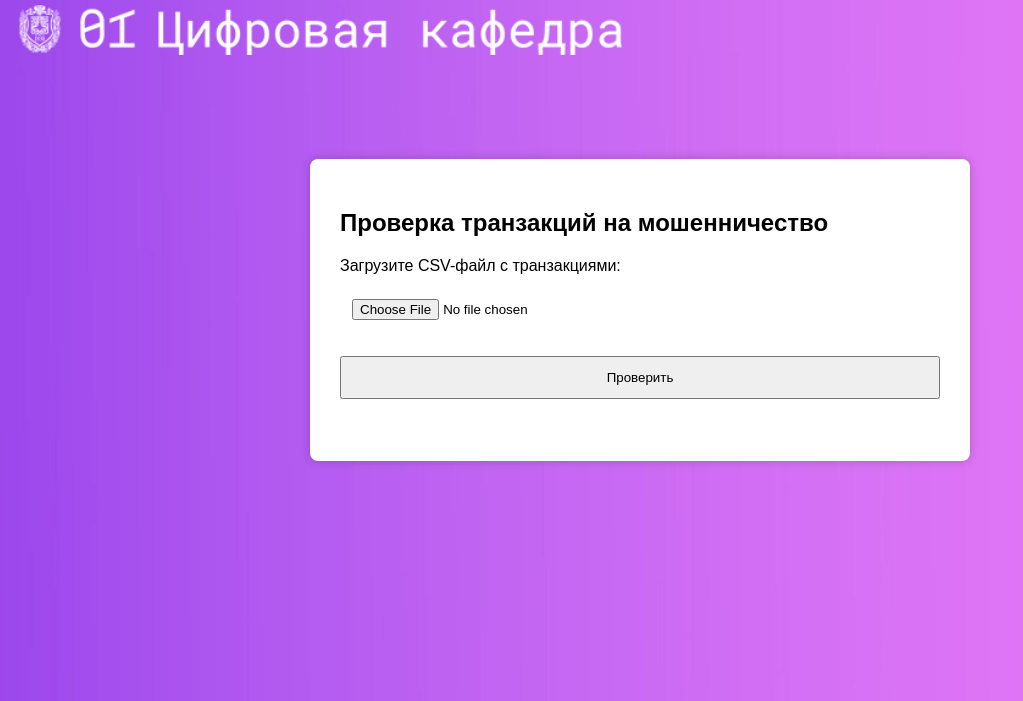
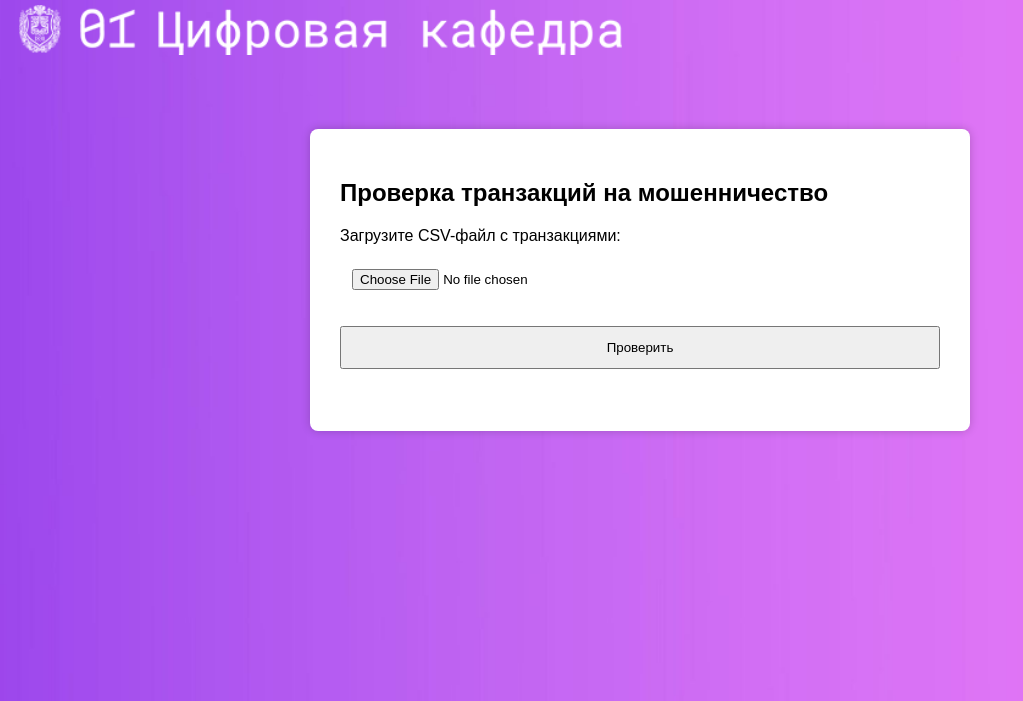
Before and after one commit to diwshtayng/Hackathon-DigitalDepartment-Wildberris-2025, a Flask app: page / in a window 1280 px wide. Shown: the part 60-761 px from the top of the page, without its empty margins (0-1023 px from the left). Run offline with Flask 3, Linux system fonts and the light colour scheme.

Commit message:
Update index.html

```diff
--- a/our-flask-app/templates/index.html
+++ b/our-flask-app/templates/index.html
@@ -31,7 +31,7 @@
 
     .container {
       max-width: 600px;
-      margin: 100px auto 50px;
+      margin: 70px auto 50px;
       background: white;
       padding: 30px;
       border-radius: 8px;
```
